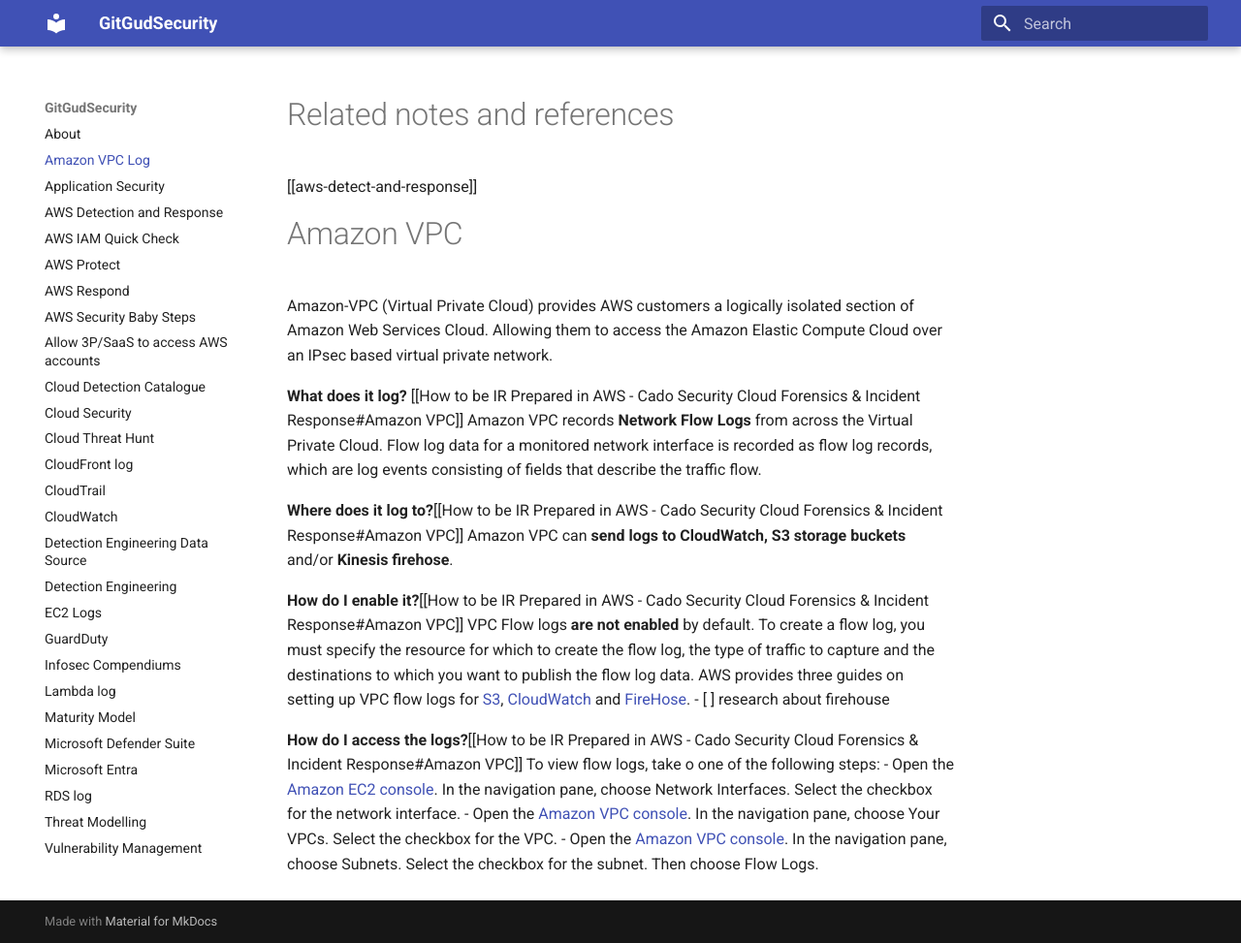
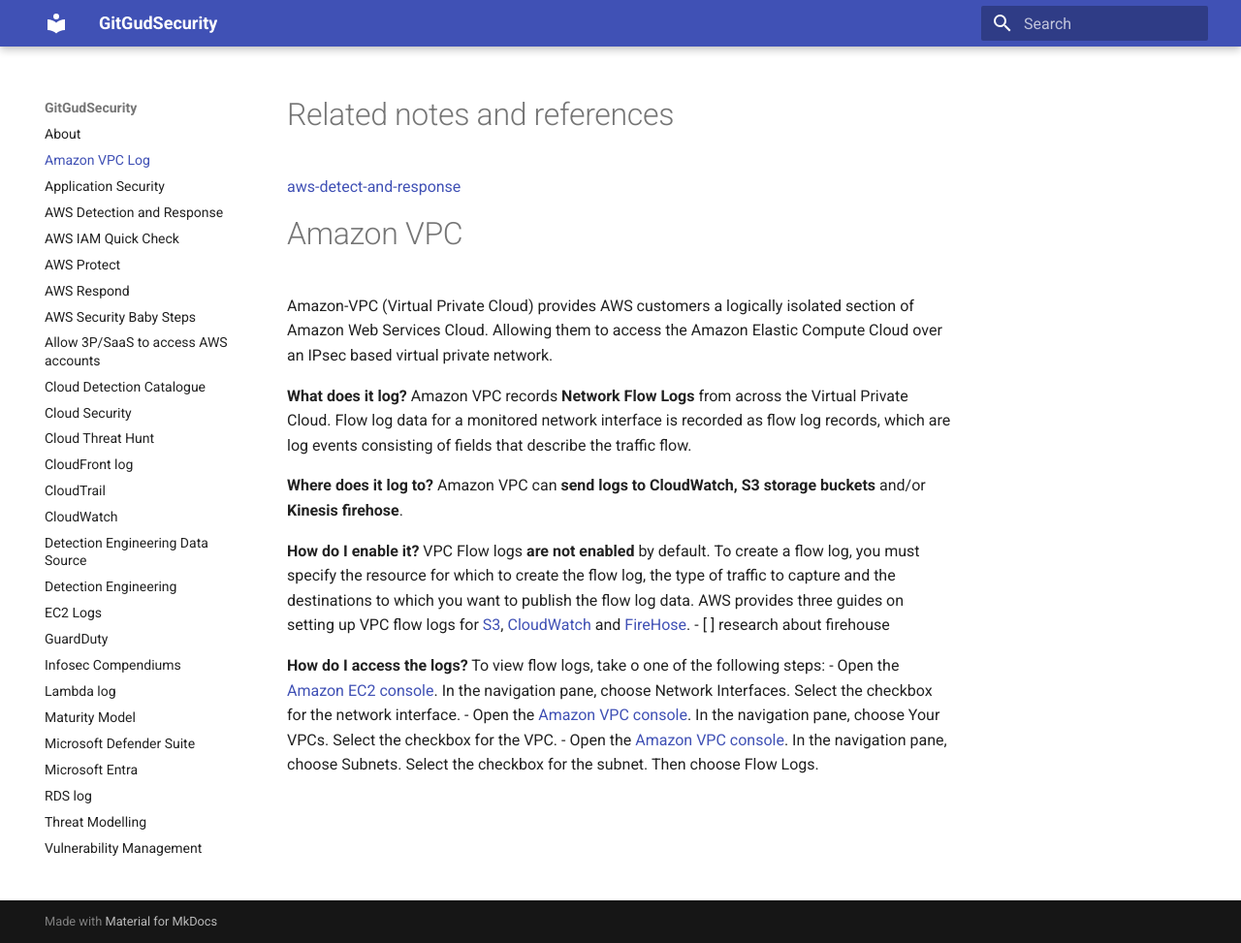
Before and after one commit to aldosimon/GitGudSecurity, an MkDocs documentation site: the page built from docs/amazon-vpc-log.md, in a window 1280 px wide and 973 px high. Shown: the whole window at 97% size. Built offline with MkDocs 1.6.1 and Material for MkDocs 9.7.7, drawn with Linux system fonts in a browser that asks for light colours.

Commit message:
edit vpc articles

```diff
--- a/docs/amazon-vpc-log.md
+++ b/docs/amazon-vpc-log.md
@@ -6,23 +6,23 @@
 source:
 ---
 # Related notes and references
-[[aws-detect-and-response]]
+[aws-detect-and-response](02-compendiums/aws-detect-and-response.md)
 
 # Amazon VPC
 
 Amazon-VPC (Virtual Private Cloud) provides AWS customers a logically isolated section of Amazon Web Services Cloud. Allowing them to access the Amazon Elastic Compute Cloud over an IPsec based virtual private network.
 
-**What does it log?** [[How to be IR Prepared in AWS - Cado Security  Cloud Forensics & Incident Response#Amazon VPC]]
+**What does it log?** [](01-source/How%20to%20be%20IR%20Prepared%20in%20AWS%20-%20Cado%20Security%20%20Cloud%20Forensics%20&%20Incident%20Response.md#Amazon%20VPC)
 Amazon VPC records **Network Flow Logs** from across the Virtual Private Cloud. Flow log data for a monitored network interface is recorded as flow log records, which are log events consisting of fields that describe the traffic flow.
 
-**Where does it log to?**[[How to be IR Prepared in AWS - Cado Security  Cloud Forensics & Incident Response#Amazon VPC]]
+**Where does it log to?**[](01-source/How%20to%20be%20IR%20Prepared%20in%20AWS%20-%20Cado%20Security%20%20Cloud%20Forensics%20&%20Incident%20Response.md#Amazon%20VPC)
 Amazon VPC can **send logs to CloudWatch, S3 storage buckets** and/or **Kinesis firehose**.
 
-**How do I enable it?**[[How to be IR Prepared in AWS - Cado Security  Cloud Forensics & Incident Response#Amazon VPC]]
+**How do I enable it?**[](01-source/How%20to%20be%20IR%20Prepared%20in%20AWS%20-%20Cado%20Security%20%20Cloud%20Forensics%20&%20Incident%20Response.md#Amazon%20VPC)
 VPC Flow logs **are not enabled** by default. To create a flow log, you must specify the resource for which to create the flow log, the type of traffic to capture and the destinations to which you want to publish the flow log data. AWS provides three guides on setting up VPC flow logs for [S3](https://docs.aws.amazon.com/vpc/latest/userguide/flow-logs-s3.html), [CloudWatch](https://docs.aws.amazon.com/vpc/latest/userguide/flow-logs-cwl.html) and [FireHose](https://docs.aws.amazon.com/vpc/latest/userguide/flow-logs-firehose.html).
 - [ ] research about firehouse
 
-**How do I access the logs?**[[How to be IR Prepared in AWS - Cado Security  Cloud Forensics & Incident Response#Amazon VPC]]
+**How do I access the logs?**[](01-source/How%20to%20be%20IR%20Prepared%20in%20AWS%20-%20Cado%20Security%20%20Cloud%20Forensics%20&%20Incident%20Response.md#Amazon%20VPC)
 To view flow logs, take o one of the following steps:
 - Open the [Amazon EC2 console](https://console.aws.amazon.com/ec2). In the navigation pane, choose Network Interfaces. Select the checkbox for the network interface.
 - Open the [Amazon VPC console](https://console.aws.amazon.com/vpc/). In the navigation pane, choose Your VPCs. Select the checkbox for the VPC.
```
